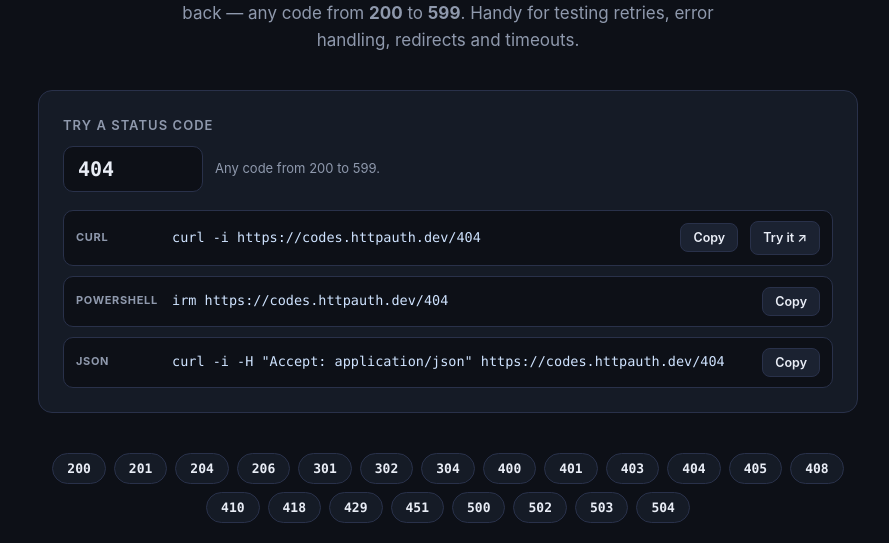
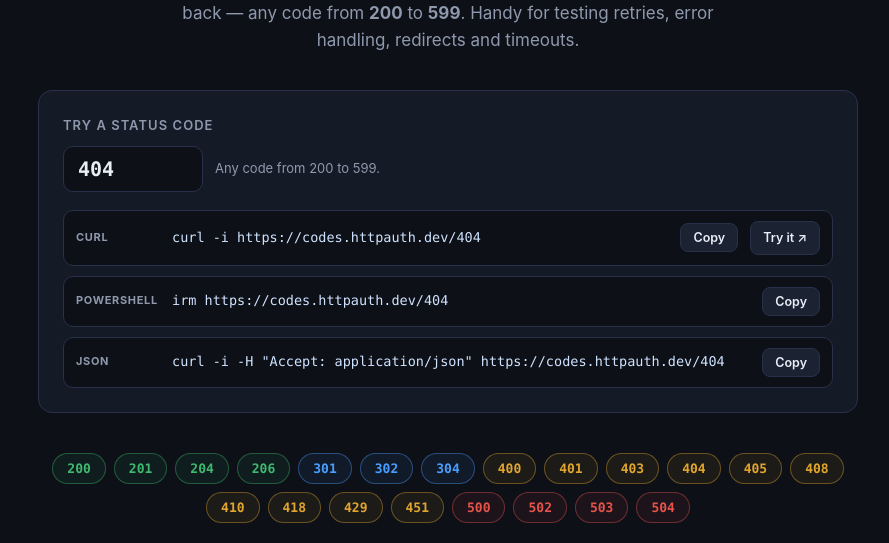
Before and after one commit to RobFaie/HttpStatus_Worker, a plain HTML site: page public/index.html in a window 1280 px wide. Shown: the part 257-800 px from the top of the page, without its empty margins (192-1081 px from the left). Drawn offline with Linux system fonts and the light colour scheme.

Commit message:
color them chips

```diff
--- a/public/index.html
+++ b/public/index.html
@@ -96,7 +96,15 @@
     border: 1px solid var(--border); border-radius: 999px;
     padding: 7px 14px; cursor: pointer;
   }
-  .chip:hover { border-color: var(--accent); background: var(--accent-soft); }
+  .chip:hover { background: var(--surface2); }
+  .chip.c2 { color: var(--green); border-color: rgba(63, 185, 111, 0.4); background: rgba(63, 185, 111, 0.08); }
+  .chip.c2:hover { border-color: var(--green); background: rgba(63, 185, 111, 0.16); }
+  .chip.c3 { color: var(--blue); border-color: rgba(74, 158, 255, 0.4); background: rgba(74, 158, 255, 0.08); }
+  .chip.c3:hover { border-color: var(--blue); background: rgba(74, 158, 255, 0.16); }
+  .chip.c4 { color: var(--amber); border-color: rgba(224, 165, 46, 0.4); background: rgba(224, 165, 46, 0.08); }
+  .chip.c4:hover { border-color: var(--amber); background: rgba(224, 165, 46, 0.16); }
+  .chip.c5 { color: var(--red); border-color: rgba(229, 83, 75, 0.4); background: rgba(229, 83, 75, 0.08); }
+  .chip.c5:hover { border-color: var(--red); background: rgba(229, 83, 75, 0.16); }
   .features { display: grid; grid-template-columns: repeat(auto-fit, minmax(240px, 1fr)); gap: 14px; margin-bottom: 56px; }
   .feature {
     background: var(--surface); border: 1px solid var(--border); border-radius: 14px; padding: 18px;
@@ -206,7 +214,7 @@
     <span>Built with Cloudflare Workers</span>
     <span>Inspired by <a href="https://httpstat.us" target="_blank" rel="noopener">httpstat.us</a></span>
     <a href="https://github.com/RobFaie/HttpStatus_Worker" target="_blank" rel="noopener">Source on GitHub ↗</a>
-  </div>
+  </footer>
 </footer>
 
 <script>
@@ -272,7 +280,7 @@
   CHIPS.forEach(function (c) {
     var b = document.createElement("button");
     b.type = "button";
-    b.className = "chip";
+    b.className = "chip c" + Math.floor(c / 100);
     b.textContent = String(c);
     b.addEventListener("click", function () {
       input.value = String(c);
```
